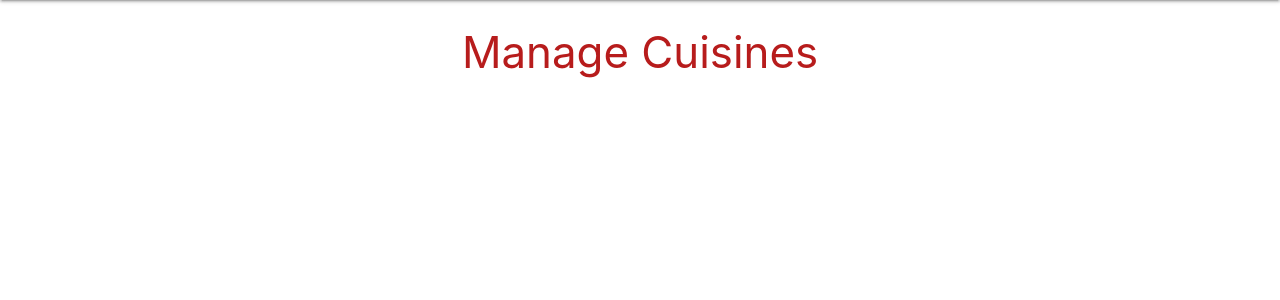
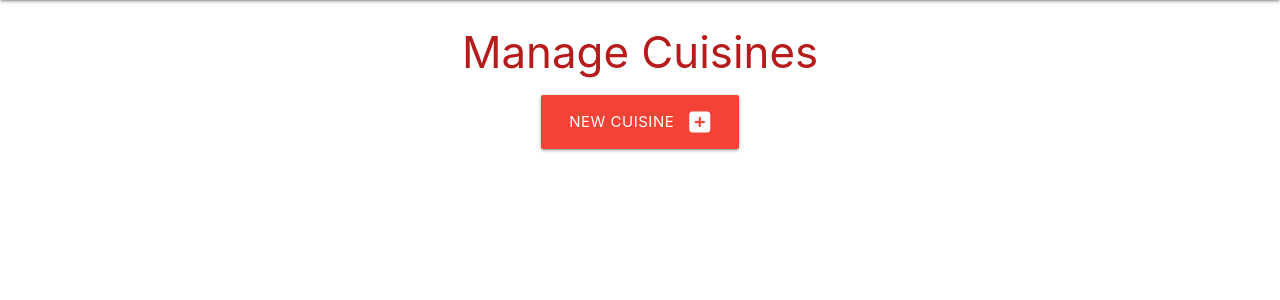
Before and after one commit to reidycolm/MS3-Project, a Flask app: page /get_cuisines in a window 1280 px wide. Shown: the part 64-364 px from the top of the page. Run offline with Flask 2, Linux system fonts and the light colour scheme; the visitor is signed in with stand-in values (Sample User, id 1); data that the repository does not hold is empty; some libraries are stand-ins or nearby versions.

Commit message:
added option to add new cuisines to database

```diff
--- a/app.py
+++ b/app.py
@@ -175,6 +175,18 @@ def get_cuisines():
     return redirect(url_for('login'))
 
 
+@app.route("/new_cuisine", methods=["GET", "POST"])
+def new_cuisine():
+    if request.method == "POST":
+        cuisine = {
+            "cuisine_type": request.form.get("cuisine_type")
+        }
+        mongo.db.cuisines.insert_one(cuisine)
+        flash("New Cusine Added")
+        return redirect(url_for("get_cuisines"))
+    return render_template("new_cuisine.html")
+
+
 if __name__ == "__main__":
     app.run(host=os.environ.get("IP"),
             port=int(os.environ.get("PORT")),
--- a/templates/cuisines.html
+++ b/templates/cuisines.html
@@ -2,6 +2,14 @@
 {% block content %}
 
 <h3 class="red-text text-darken-4 center-align">Manage Cuisines</h3>
+
+<div class="row">
+    <div class="col s12 center-align">
+        <a href="{{ url_for('new_cuisine') }}" class="btn-large red text-minus-shadow">
+            New Cuisine <i class="fas fa-plus-square right"></i>
+        </a>
+    </div>
+</div>
 
 <div class="row">
     {% for cuisine in cuisines %}
```
Also changed, not shown: templates/new_cuisine.html (added, +27 -0 lines).
